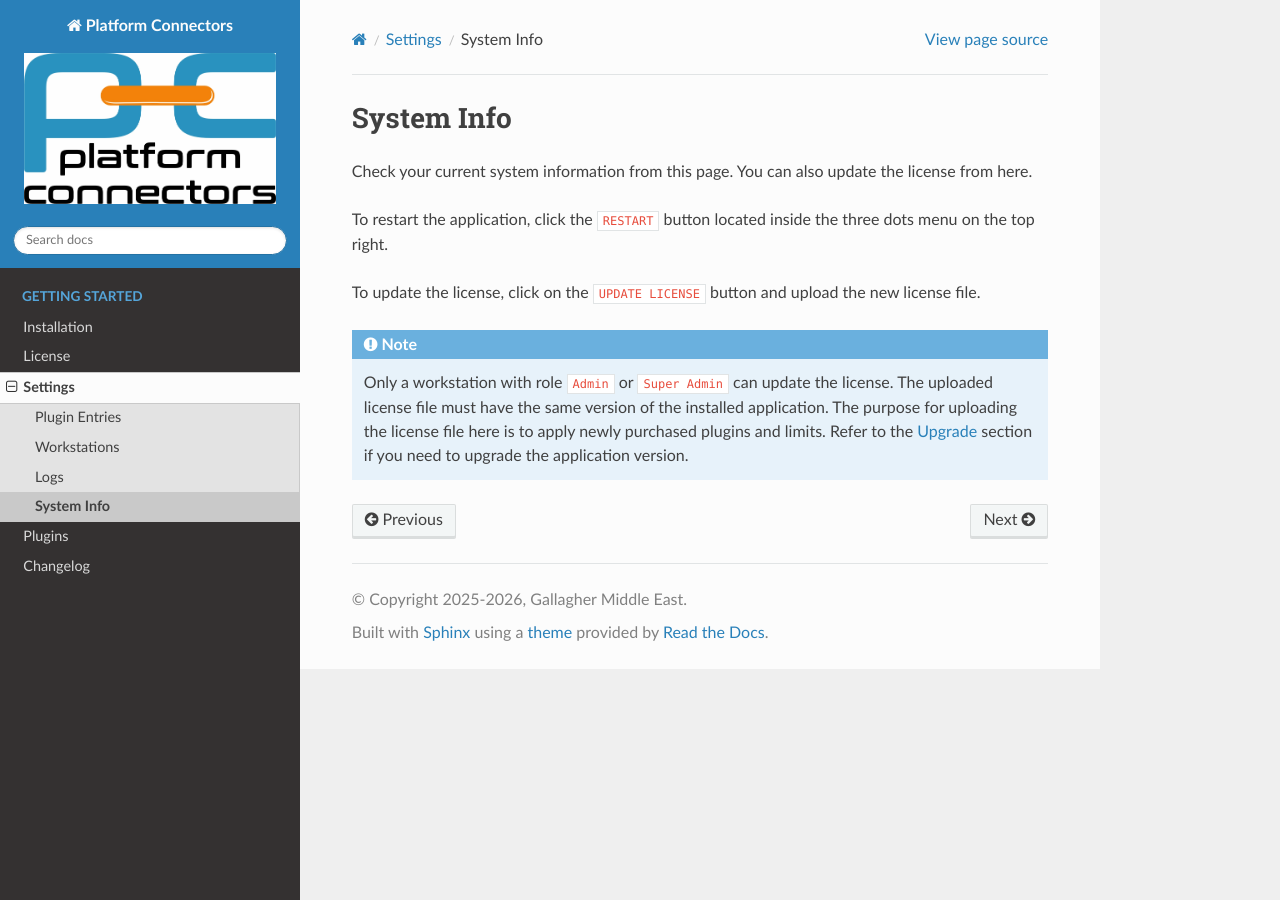
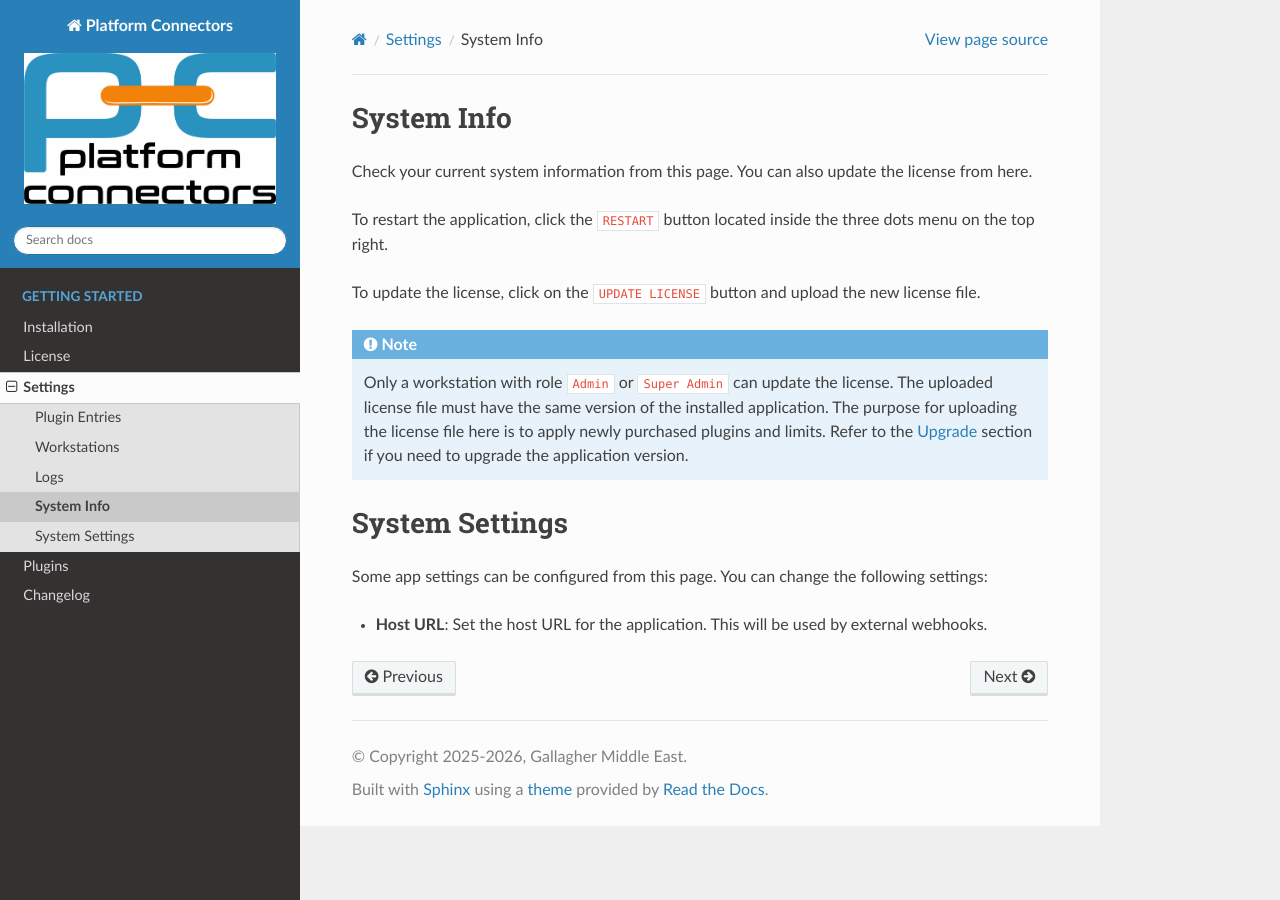
Before and after one commit to engrbm87/pconn-docs, a Sphinx documentation site: the page built from docs/source/settings/system.rst, in a window 1280 px wide. Built offline with Sphinx 7.4.7 and the Read the Docs theme 3.1.0, drawn with Linux system fonts in a browser that asks for light colours; pages that are not in the unit, such as notebooks, are missing from menus.

Commit message:
Add System Settings section

```diff
--- a/docs/source/settings/system.rst
+++ b/docs/source/settings/system.rst
@@ -11,3 +11,11 @@ To update the license, click on the ``UPDATE LICENSE`` button and upload the new
 
     Only a workstation with role ``Admin`` or ``Super Admin`` can update the license.
     The uploaded license file must have the same version of the installed application. The purpose for uploading the license file here is to apply newly purchased plugins and limits. Refer to the :ref:`install-upgrade` section if you need to upgrade the application version.
+
+
+System Settings
+===============
+
+Some app settings can be configured from this page. You can change the following settings:
+
+* **Host URL**: Set the host URL for the application. This will be used by external webhooks.
```
